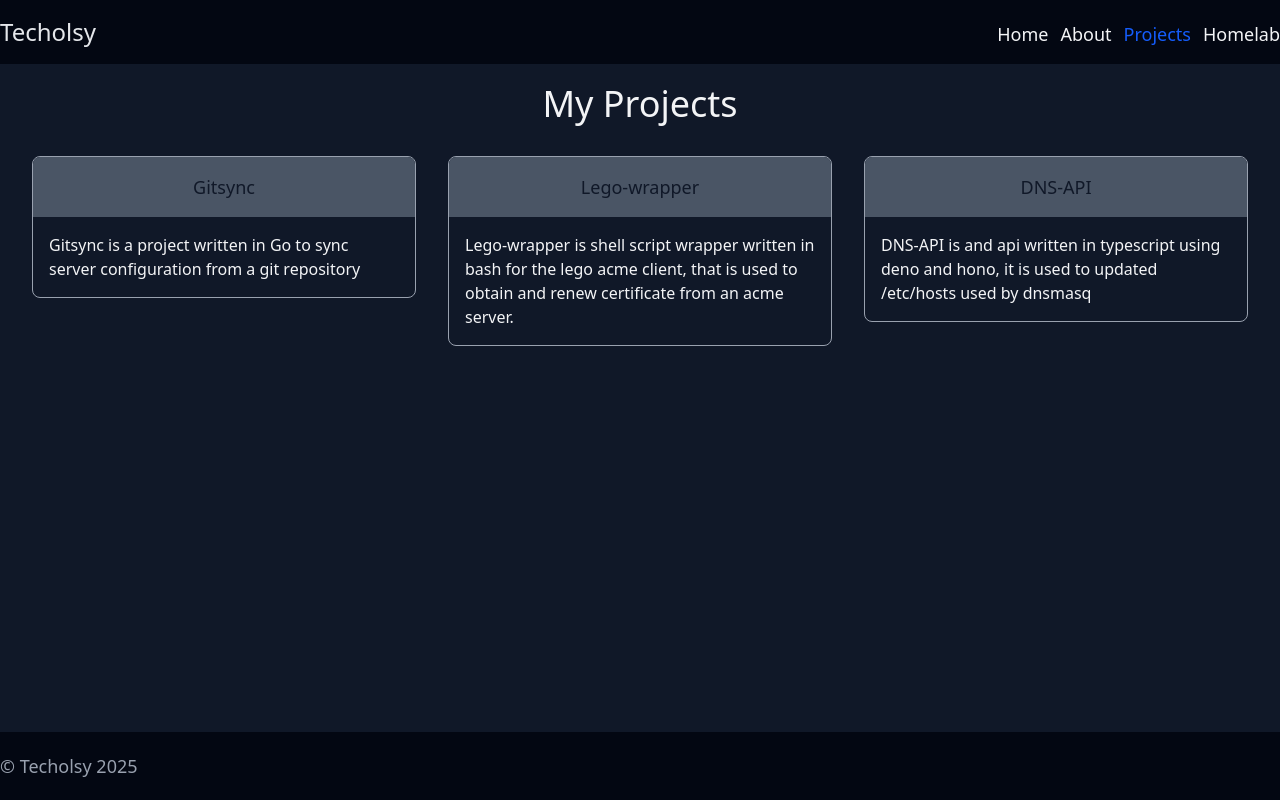
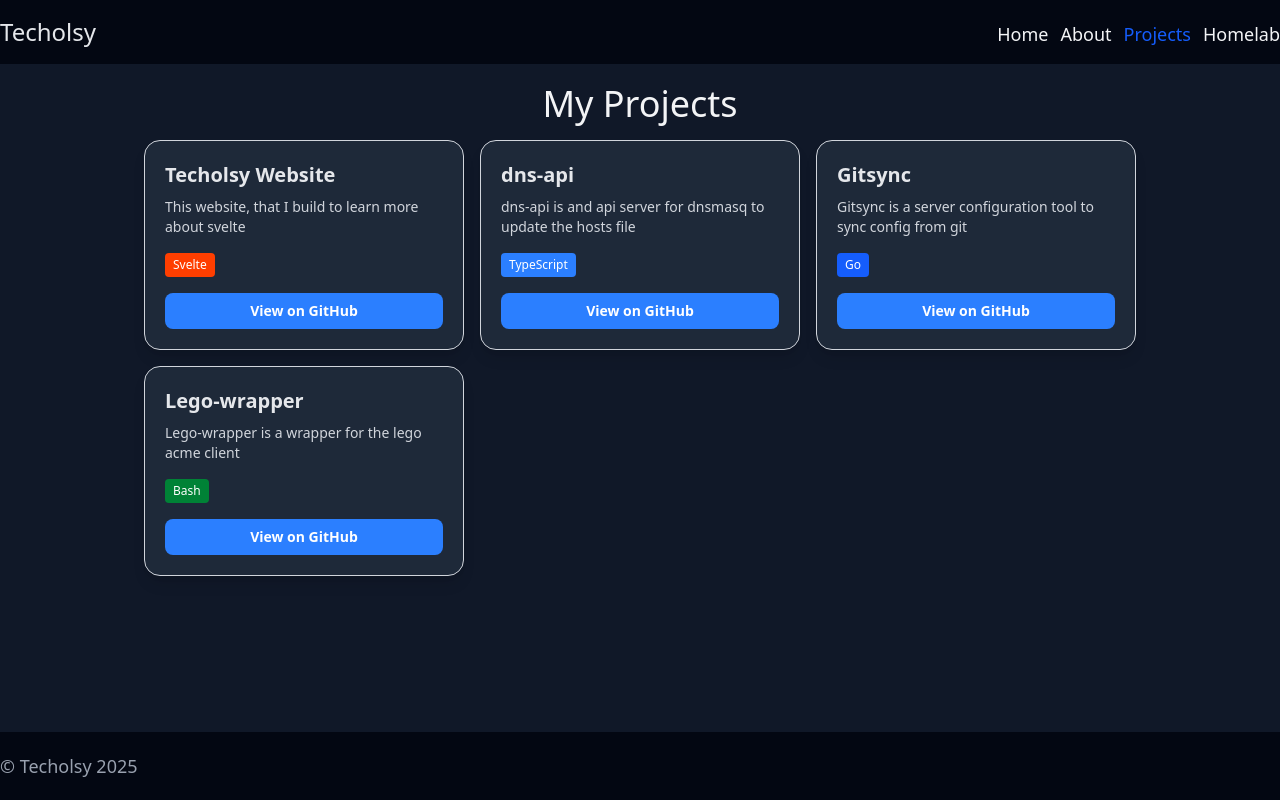
Before and after one commit to techolsy/techolsy-website, a SvelteKit app: page /projects in a window 1280 px wide. Built offline with nearby package versions, Linux system fonts and the light colour scheme; some icons are missing.

Commit message:
projects page: changed to Gitcards

```diff
--- a/src/routes/projects/+page.svelte
+++ b/src/routes/projects/+page.svelte
@@ -1,5 +1,5 @@
 <script>
-  import Card from '$lib/components/Card.svelte';
+  import Gitcard from '$lib/components/Gitcard.svelte';
 </script>
 
 <svelte:head>
@@ -9,23 +9,28 @@
 <div class="container flex flex-col mx-auto py-5">
   <h1 class="text-4xl text-center">My Projects</h1>
 
-  <div class="flex p-4 mx-auto">
-    <Card title="Gitsync" link="https://github.com/techolsy/gitsync">
-      <p>Gitsync is a project written in Go to sync server configuration from a git repository</p>
-    </Card>
+  <div class="grid grid-cols-1 sm:grid-cols-2 lg:grid-cols-3 gap-4 py-4 mx-auto">
+    <Gitcard
+      name="Techolsy Website" language="Svelte"
+      description="This website, that I build to learn more about svelte"
+      url="https://github.com/techolsy/techolsy-website">
+    </Gitcard>
+    <Gitcard
+      name="dns-api" language="TypeScript"
+      description="dns-api is and api server for dnsmasq to update the hosts file"
+      url="https://github.com/techolsy/dns-api">
+    </Gitcard>
 
-    <Card title="Lego-wrapper" link="https://github.com/techolsy/lego-wrapper">
-      <p>
-        Lego-wrapper is shell script wrapper written in bash for the lego acme client, that is used to
-        obtain and renew certificate from an acme server.
-      </p>
-    </Card>
+    <Gitcard
+      name="Gitsync" language="Go"
+      description="Gitsync is a server configuration tool to sync config from git"
+      url="https://github.com/techolsy/gitsync">
+    </Gitcard>
 
-    <Card title="DNS-API" link="https://github.com/techolsy/dns-api">
-      <p>
-        DNS-API is and api written in typescript using deno and hono, it is used to updated /etc/hosts used
-        by dnsmasq
-      </p>
-    </Card>
+    <Gitcard
+      name="Lego-wrapper" language="Bash"
+      description="Lego-wrapper is a wrapper for the lego acme client"
+      url="https://github.com/techolsy/lego-wrapper">
+    </Gitcard>
   </div>
 </div>
```
